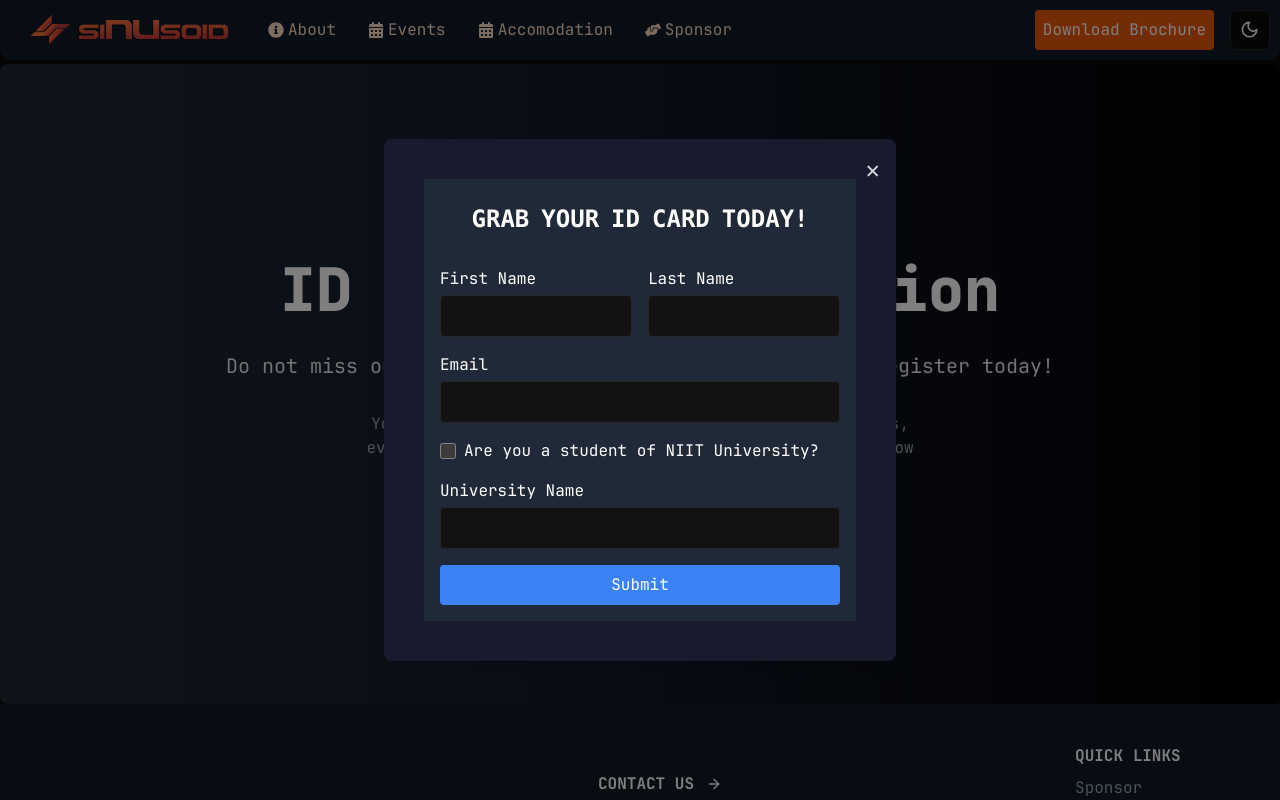
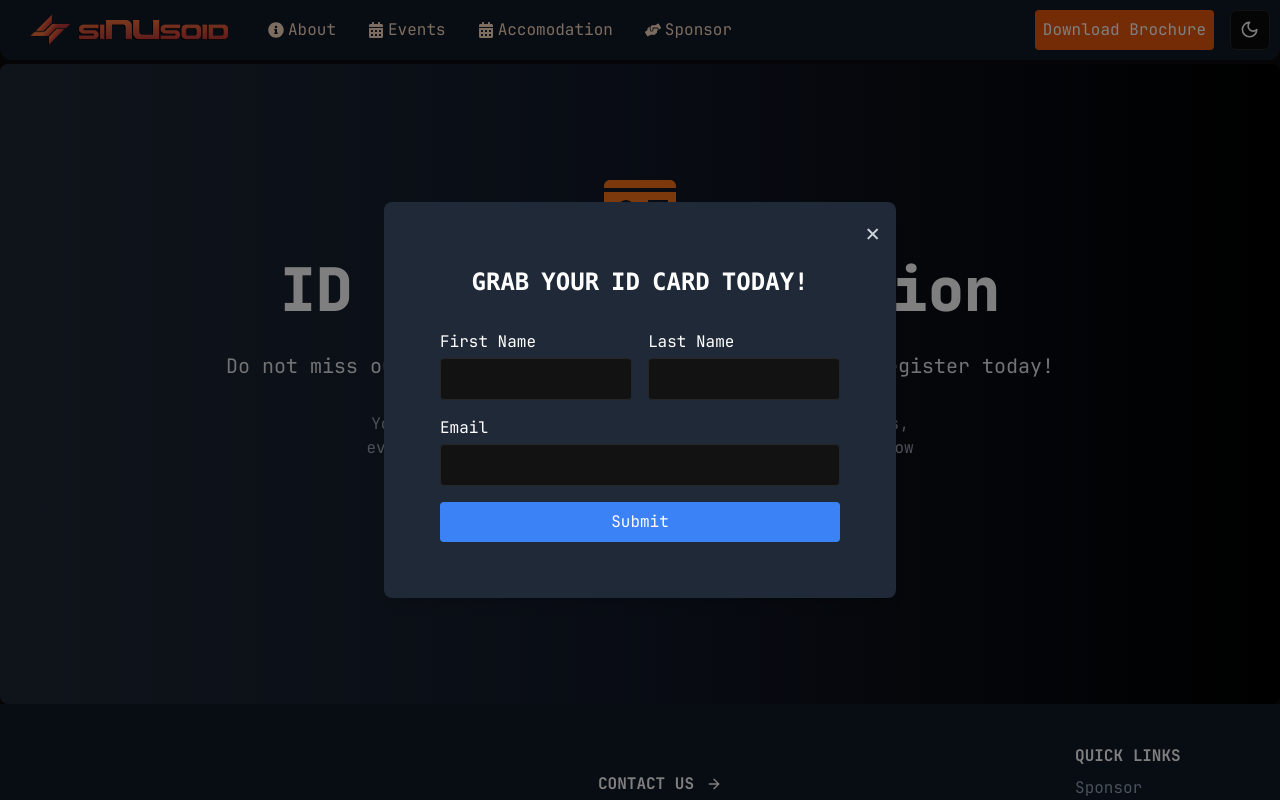
Before and after one commit to thelegendaryarticuno/sinunextfront, a Next.js app: page /idcard in a window 1280 px wide. Both pictures are taken after a click on the button "Get Yours Now!". Shown: the top 800 px of the page. Built offline with nearby package versions, Linux system fonts and the light colour scheme.

Commit message:
updated form posting details effectively

```diff
--- a/src/components/idcard/form.tsx
+++ b/src/components/idcard/form.tsx
@@ -7,31 +7,41 @@ import { useTheme } from "next-themes";
 const validationSchema = Yup.object({
   firstName: Yup.string().required("First name is required"),
   lastName: Yup.string().required("Last name is required"),
-  email: Yup.string()
+  emailId: Yup.string()
     .email("Invalid email address")
     .required("Email is required"),
-  universityName: Yup.string().required("University name is required"),
 });
 
 const IDCardForm = () => {
   const { theme } = useTheme();
-  const [isNIITStudent, setIsNIITStudent] = React.useState(false);
   const initialValues = {
     firstName: "",
     lastName: "",
-    email: "",
-    universityName: "",
+    emailId: "",
   };
 
-  const handleSubmit = (values: any) => {
-    console.log(values);
-    // Handle form submission
-  };
+  const handleSubmit = async (values: any) => {
+    try {
+      const response = await fetch('https://api.sinusoid.in/attendee/internal', {
+        method: 'POST',
+        headers: {
+          'Content-Type': 'application/json',
+        },
+        body: JSON.stringify(values)
+      });
 
-  const handleCheckboxChange = (e: any, setFieldValue: any) => {
-    const isChecked = e.target.checked;
-    setIsNIITStudent(isChecked);
-    setFieldValue("universityName", isChecked ? "NIIT University" : "");
+      if (!response.ok) {
+        alert('Form submission failed. Please try again.');
+        return;
+      }
+
+      const data = await response.json();
+      console.log('Success:', data);
+      // Handle success (maybe show a success message)
+    } catch (error) {
+      console.error('Error:', error);
+      alert('Form submission failed. Please try again.');
+    }
   };
 
   return (
@@ -48,7 +58,7 @@ const IDCardForm = () => {
         validationSchema={validationSchema}
         onSubmit={handleSubmit}
       >
-        {({ errors, touched, setFieldValue }) => (
+        {({ errors, touched }) => (
           <Form className="space-y-4">
             <div className="flex flex-col sm:flex-row gap-4">
               <div className="flex-1">
@@ -92,54 +102,19 @@ const IDCardForm = () => {
             </div>
 
             <div>
-              <label htmlFor="email" className="block mb-1">
+              <label htmlFor="emailId" className="block mb-1">
                 Email
               </label>
               <Field
                 type="email"
-                id="email"
-                name="email"
+                id="emailId"
+                name="emailId"
                 className={`w-full p-2 border rounded ${
-                  errors.email && touched.email ? "border-red-500" : ""
+                  errors.emailId && touched.emailId ? "border-red-500" : ""
                 }`}
               />
-              {errors.email && touched.email && (
-                <div className="text-red-500 text-sm mt-1">{errors.email}</div>
-              )}
-            </div>
-
-            <div className="flex items-center gap-2">
-              <input
-                type="checkbox"
-                id="isNIITStudent"
-                checked={isNIITStudent}
-                onChange={(e) => handleCheckboxChange(e, setFieldValue)}
-                className="h-4 w-4"
-              />
-              <label htmlFor="isNIITStudent">
-                Are you a student of NIIT University?
-              </label>
-            </div>
-
-            <div>
-              <label htmlFor="universityName" className="block mb-1">
-                University Name
-              </label>
-              <Field
-                type="text"
-                id="universityName"
-                name="universityName"
-                disabled={isNIITStudent}
-                className={`w-full p-2 border rounded ${
-                  errors.universityName && touched.universityName
-                    ? "border-red-500"
-                    : ""
-                } ${isNIITStudent ? "bg-gray-800" : ""}`}
-              />
-              {errors.universityName && touched.universityName && (
-                <div className="text-red-500 text-sm mt-1">
-                  {errors.universityName}
-                </div>
+              {errors.emailId && touched.emailId && (
+                <div className="text-red-500 text-sm mt-1">{errors.emailId}</div>
               )}
             </div>
 
--- a/src/components/idcard/hero.tsx
+++ b/src/components/idcard/hero.tsx
@@ -68,7 +68,7 @@ const IDCardHero = () => {
           onClick={handleOutsideClick}
         >
           <div
-            className={`${theme === "dark" ? "bg-[#1a1a2e]" : "bg-white"} ${
+            className={`${theme === "dark" ? "bg-gray-800" : "bg-white"} ${
               theme === "dark" ? "text-white" : "text-gray-900"
             } rounded-lg p-10 w-[90%] max-w-lg shadow-lg relative`}
           >
```
